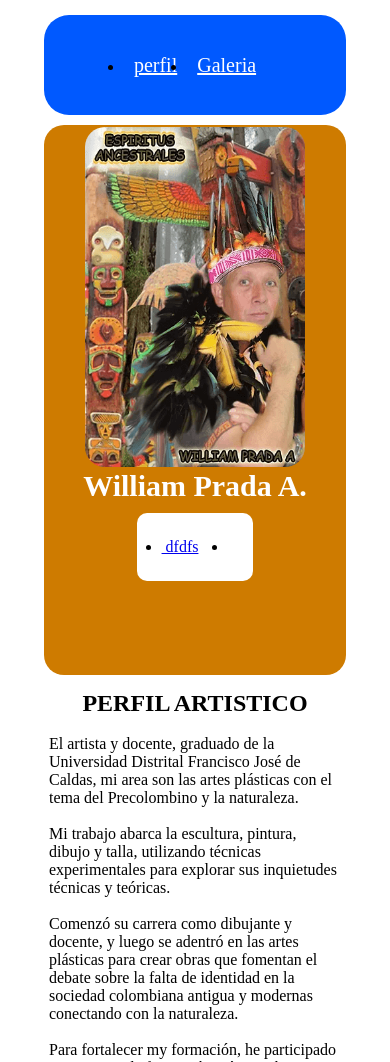
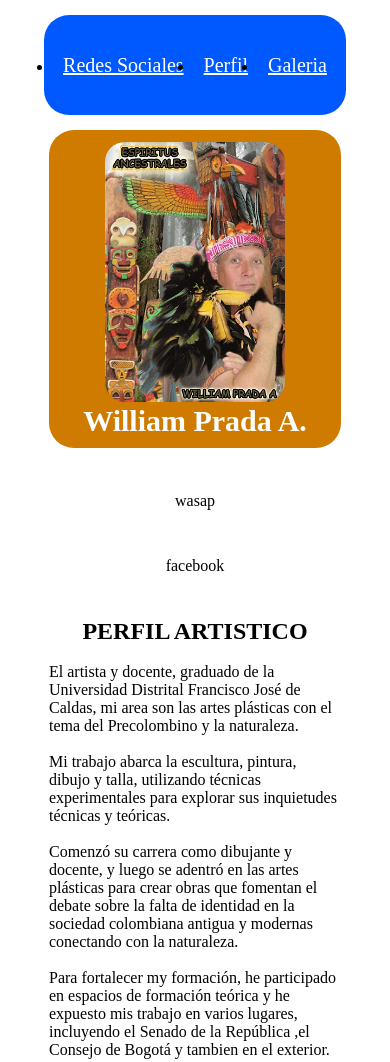
Before and after one commit to artselmitico/artselmitico.github.io, a plain HTML site: page index.html in a window 390 px wide. Shown: the top 1062 px of the page. Drawn offline with Linux system fonts and the light colour scheme.

Commit message:
Add files via upload

```diff
--- a/css/pg1/paguina1.css
+++ b/css/pg1/paguina1.css
@@ -8,7 +8,7 @@
   display: grid;
   padding-top: 10px;
   grid-template-columns: repeat(10, 1fr);
-  grid-template-rows: repeat(10, auto);
+  grid-template-rows: repeat(10, auto)
 }
 
 /*menu*/
@@ -45,15 +45,15 @@
 .baner{
   grid-row: 2/3;
   grid-column: 2/10 ;
-  background-color: rgb(206, 123, 0);
-  height: 550px;
-  border-radius: 20px;
   display: grid;
   grid-template-columns: repeat(8, 1fr);
   grid-template-rows: repeat(6, 1fr);
-  margin: 5px;
+  margin: 10px;
+  padding: 10px;
+  background-color: rgb(206, 123, 0);
+  border-radius: 25px;
+}
 
-}
 
 .confoto{
 
@@ -73,7 +73,7 @@
 }
 
 .tag{
-  grid-column: 3/5;
+  grid-column: 3/4;
   grid-row: 3/6;
   display: flex;
   justify-content: space-evenly;
@@ -88,19 +88,6 @@
   font-size: 30px;
   text-align: center;
   color: white;
-}
-
-.conlis{
-  display: flex;
-  background-color: rgb(255, 255, 255);
-  border-radius: 10px;
-  padding: 10px;
-  margin: 10px;
-}
-
-.lis{
-
-  margin: 15px;
 }
 
 .cuadro{
@@ -119,19 +106,49 @@
   border-radius: 20px;
  }
 
+ .red{
+  grid-row: 3/5;
+  grid-column: 4/8 ;
+ }
+
+
+
+/*redes*/
+
+.conlis{
+  grid-row: 3/4;
+  grid-column: 3/9 ;
+  display: flex;
+  background-color: rgb(255, 255, 255);
+  border-radius: 10px;
+  padding: 10px;
+  height: 150px;
+  width: 100%;
+  justify-content:space-around;
+  flex-wrap: wrap;
+
+}
+
+.lis{
+  width: 120px;
+  margin: 15px;
+  display: flex;
+  justify-content: center;
+  align-items: center;
+}
+
 
 /* perfil*/
 
  .perfil{
-  grid-row: 3/4;
+  grid-row: 4/5;
   grid-column: 2/10 ;
   display: flex;
   justify-content: space-evenly;
   flex-wrap: wrap;
   justify-content: center;
-  height: 600px;
-
- }
+  height: auto;
+}
 
  .textperf{
   width: 576px;
@@ -161,7 +178,6 @@
   cursor: pointer;
  }
 
-
  .imgg{
   position: fixed;
   width: 100%;
@@ -190,12 +206,23 @@
 }
 
 
+/* Exposicion */
+
+.expo{
+  grid-row: 5/6;
+  grid-column: 2/10 ;
+  display: flex;
+  flex-wrap: wrap;
+  justify-content: center;
+  align-items: center;
+}
+
 
 
  /* trabajos*/
 
  .trabajos{
-  grid-row: 4/5;
+  grid-row: 6/7;
   grid-column: 2/10 ;
   display: flex;
   flex-wrap: wrap;
--- a/css/pg1/resposivo.css
+++ b/css/pg1/resposivo.css
@@ -40,8 +40,8 @@
 @media screen and (max-width: 770px){
     .baner{
         display: grid;
-        grid-template-columns: repeat(2, 1fr);
-        grid-template-rows: repeat(2, 1fr);
+        grid-template-columns: repeat(1, 1fr);
+        grid-template-rows: repeat(2, auto);
     }
 
     .confoto{
@@ -49,9 +49,16 @@
         grid-column: 1/2;
     }
 
+    .confoto img{
+        width: 3500px;
+        height: 440px;
+        border-radius: 20px;
+      }
+
     .tag{
-        grid-row: 1/2;
-        grid-column: 2/3;
+        grid-row: 2/3;
+        grid-column: 1/2;
+
     }
 
     .cuadro1{
@@ -64,7 +71,8 @@
     .baner{
         display: grid;
         grid-template-columns: 1fr;
-        grid-template-rows: repeat(3, 1fr);
+        grid-template-rows: repeat(2, auto);
+        padding: 10px;
     }
 
     .confoto{
@@ -74,8 +82,8 @@
     }
     .confoto img{
 
-        width: 220px;
-        height: 340px;
+        width: 180px;
+        height: 260px;
     }
 
     .tag{
--- a/index.html
+++ b/index.html
@@ -11,10 +11,15 @@
 
 <section class="web">
 
+<!-- menu -->
+
 <header class="menu">
 <ul class="conmlis">
   <li class="lism">
-    <a href="#perf">perfil</a>
+    <a href="#conlis">Redes Sociales</a>
+  </li>
+  <li class="lism">
+    <a href="#perf">Perfil</a>
   </li>
   <li class="lism">
     <a href="#galeri">Galeria</a>
@@ -22,21 +27,18 @@
 </ul>
 </header>
 
+<!-- baner -->
+
 <section class="baner">
+
+
   <picture class="confoto">
     <img src="./img/foto.png" alt="" >
   </picture>
 
   <article class="tag">
     <h6>William Prada A.</h6>
-    <ul class="conlis">
-      <li class="lis">
-        <a href="http://"><img src="" id="redes"> dfdfs</a>
-      </li>
-      <li class="lis">
-        <a href="http://"><img src="" id="redes" > </a>
-      </li>
-    </ul>
+
   </article>
 
 
@@ -48,9 +50,24 @@
       <img src="./img/cuadro.png" alt="">
     </picture >
   </div>
+
 </section>
 
+<!-- redes sociales -->
 
+<ul class="conlis" id="conlis">
+  <li class="lis">
+
+    <a href="http://"><img src="" id="redes"> </a>
+    <p>wasap</p>
+  </li>
+  <li class="lis">
+    <a href="http://"><img src="" id="redes" > </a>
+    <p> facebook</p>
+  </li>
+</ul>
+
+<!-- perfil -->
 
 <section class="perfil" id="perf">
 
@@ -65,13 +82,23 @@
 </section>
 
 
+<!-- exposicion -->
 
-<div class="imgg" id="fullbox">
-  <img src="/img/cuadro.png" id="fullimg" alt="">
-  <span onclick="closeImg()">X</span>
-</div>
+<section class="expo" id="expo">
+
+  <picture class="cuadroper">
+    <img src="./img/cuadro1.jpeg" id="cudp" onclick="opnefulimg(this.src)" >
+  </picture>
+  <article class="textperf">
+      <h2>Exposicones</h2><br>
+      <p>El artista y docente, graduado de la Universidad Distrital Francisco José de Caldas, mi area son las artes plásticas con el tema del Precolombino y la naturaleza. <br> <br> Mi trabajo abarca la escultura, pintura, dibujo y talla, utilizando técnicas experimentales para explorar sus inquietudes técnicas y teóricas. <br> <br>  Comenzó su carrera como dibujante y docente, y luego se adentró en las artes plásticas para crear obras que fomentan el debate sobre la falta de identidad en la sociedad colombiana antigua y modernas conectando con la naturaleza. <br> <br> Para fortalecer my formación, he participado en espacios de formación teórica y he expuesto mis trabajo en varios lugares, incluyendo el Senado de la República ,el Consejo de Bogotá y tambien en el exterior.</p>
+  </article>
 
 
+</section>
+
+
+<!-- galeria -->
 
 <section class="trabajos" id="galeri">
   <ul class="conlisc">
@@ -102,6 +129,8 @@
     </li>
   </ul>
 </section>
+
+<!-- video -->
 
 <section class="videos">
   <video class="conlisv">
@@ -136,6 +165,11 @@
 
 
 
+<div class="imgg" id="fullbox">
+  <img src="/img/cuadro.png" id="fullimg" alt="">
+  <span onclick="closeImg()">X</span>
+</div>
+
 <script src="./java/scrips.js"></script>
 
 </section>
```
